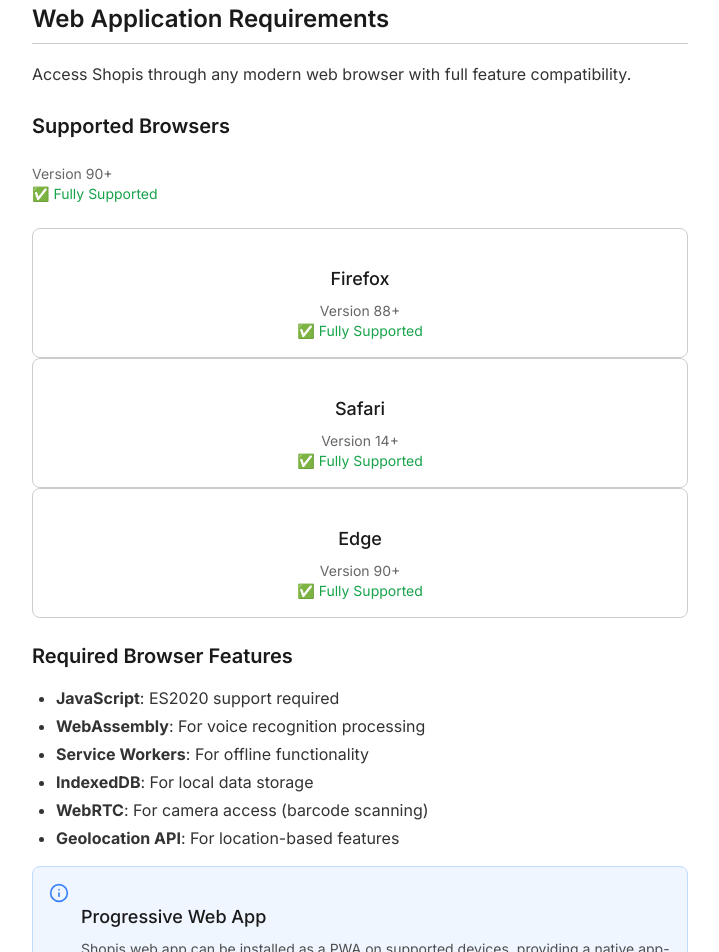
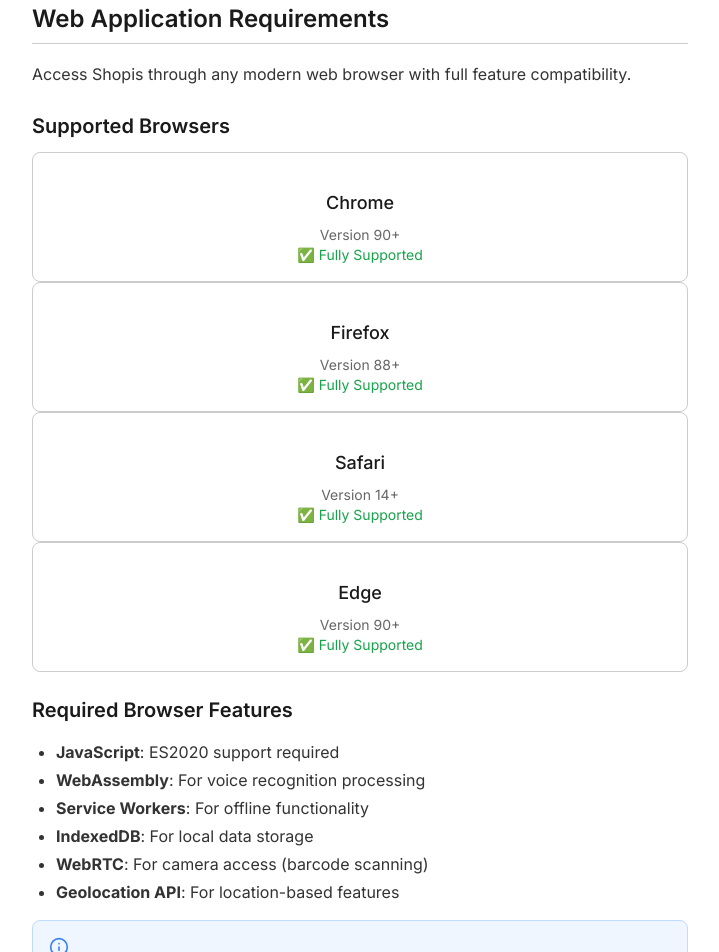
Before and after one commit to ShopisMarket/ShopisWiki, an Astro site: page /technical/system-requirements in a window 1280 px wide. Shown: the part 1721-2673 px from the top of the page, without its empty margins (288-1007 px from the left). Built offline with nearby package versions, Linux system fonts and the light colour scheme; Astro itself is replaced by a stand-in of ours.

Commit message:
Updated system-requirements.astro

```diff
--- a/src/pages/technical/system-requirements.astro
+++ b/src/pages/technical/system-requirements.astro
@@ -148,8 +148,13 @@
   </p>
 
   <h3>Supported Browsers</h3>
-  <div class="my-6 grid grid-cols-1 md:grid-cols-2 lg:grid-cols-4 gap-4">
-    <div class="text-sm text-neutral-600 dark:text-neutral-400"> <div>Version 90+</div> <div class="text-green-600">✅ Fully Supported</div> </div>
+
+    <div class="border border-neutral-200 dark:border-neutral-800 rounded-lg p-4 text-center">
+      <h4 class="font-semibold mb-2">Chrome</h4>
+      <div class="text-sm text-neutral-600 dark:text-neutral-400">
+        <div>Version 90+</div>
+        <div class="text-green-600">✅ Fully Supported</div>
+      </div>
     </div>
     <div class="border border-neutral-200 dark:border-neutral-800 rounded-lg p-4 text-center">
       <h4 class="font-semibold mb-2">Firefox</h4>
```
